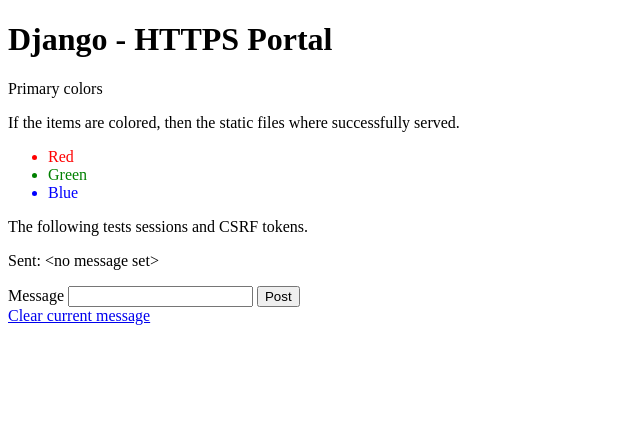
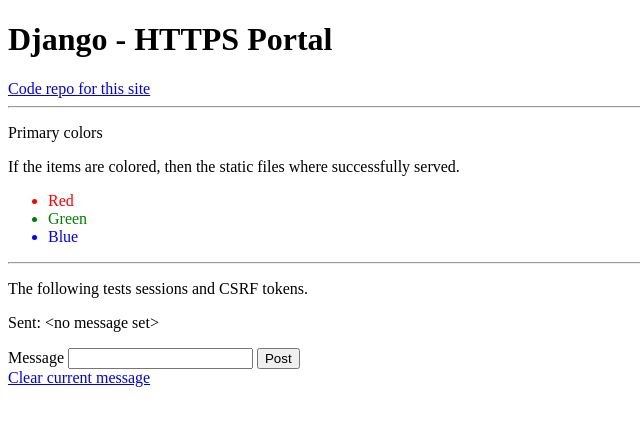
Before and after one commit to yankyhoffman/django-https-portal, a Django app: page / in a window 1280 px wide. Shown: the top 426 px of the page, without its empty margins (0-640 px from the left). Run offline with Django 4.2, Linux system fonts and the light colour scheme.

Commit message:
Link to repo in index view

```diff
--- a/src/core/templates/core/index.html
+++ b/src/core/templates/core/index.html
@@ -11,6 +11,10 @@
 <body>
   <h1>Django - HTTPS Portal</h1>
 
+  <a href="https://github.com/yankyhoffman/django-https-portal">Code repo for this site</a>
+
+  <hr>
+
   <p>Primary colors</p>
 
   <p>If the items are colored, then the static files where successfully served.</p>
@@ -20,6 +24,8 @@
     <li class="green">Green</li>
     <li class="blue">Blue</li>
   </ul>
+
+  <hr>
 
   <p>The following tests sessions and CSRF tokens.</p>
 
```
